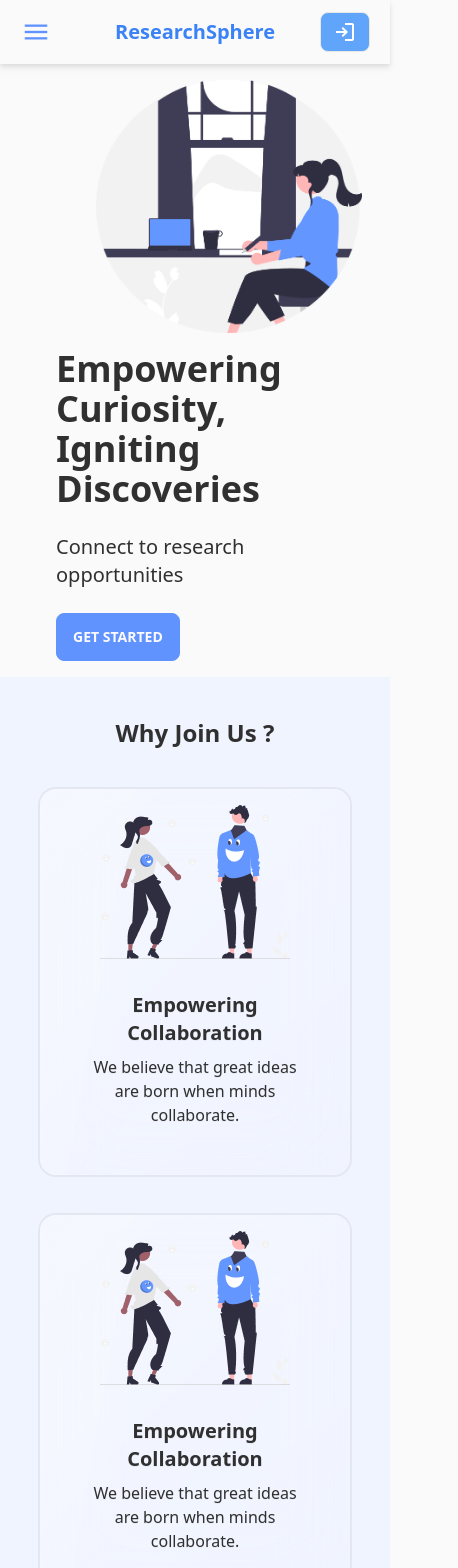
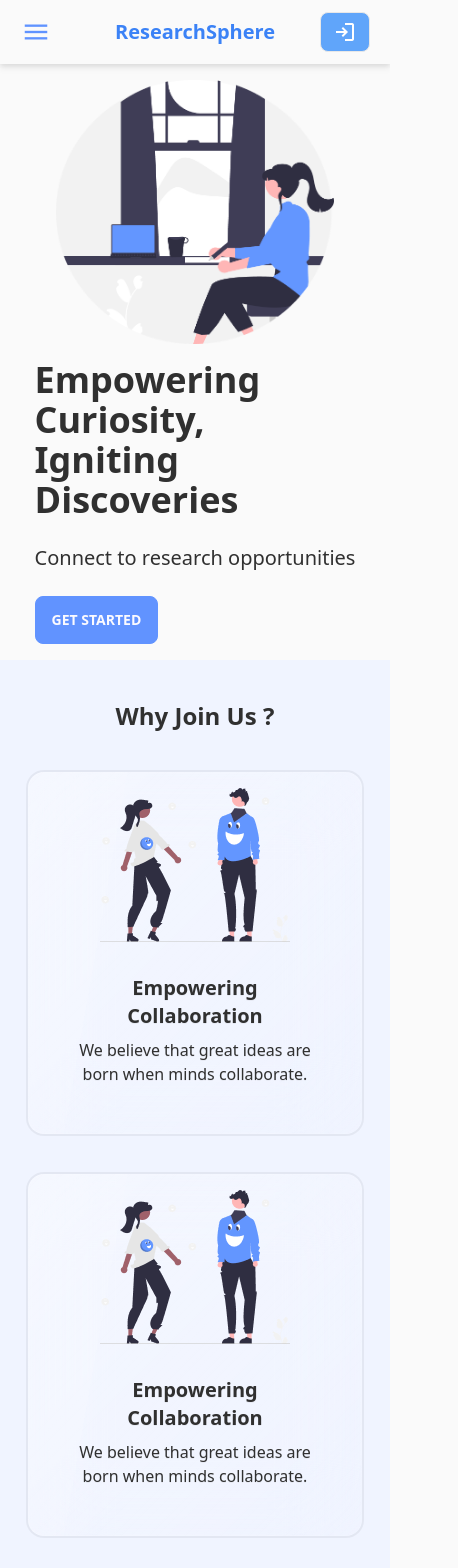
Before and after one commit to kishanlalchoudhary/ResearchSphere-Frontend, a React (Vite) app: page / in a window 390 px wide. Shown: the top 1568 px of the page, 458 px wide, since content can reach past the window. Built offline with nearby package versions, Linux system fonts and the light colour scheme; the HTML template or start-up script is replaced by a standard one.

Commit message:
fix: homepage responsive

```diff
--- a/src/components/footer/footer.jsx
+++ b/src/components/footer/footer.jsx
@@ -2,7 +2,7 @@ import Logo from "../../assets/logo.png";
 
 const Footer = () => {
   return (
-    <footer className="footer px-20 py-10 bg-base-200 text-base-content">
+    <footer className="footer lg:px-20 px-10 py-10 bg-base-200 text-base-content">
       <div>
         <img src={Logo} style={{ width: "50px" }}></img>
         <p>
--- a/src/pages/homepage/homePage.jsx
+++ b/src/pages/homepage/homePage.jsx
@@ -7,17 +7,17 @@ import st3 from "../../assets/HomePage/stepthree.png";
 const HomePage = () => {
   return (
     <>
-      {/* page here */}
+      {/* page her */}
       <div className="hero min-h-full bg-base-100 ">
         <div className="hero-content flex-col lg:flex-row-reverse">
           {/* hero image */}
-          <div className="lg:py-20 px-20">
+          <div className="lg:py-20 lg:px-20 px-10">
             <img src={HeroPic} className="lg:max-w-md min-w-xs rounded-lg" />
           </div>
 
           {/* company slogan */}
-          <div className="pr-40">
-            <h1 className="text-4xl lg:text-6xl font-bold text-left pl-10 lg:pl-0">
+          <div className="lg:pr-40">
+            <h1 className="text-4xl lg:text-6xl font-bold text-left">
               Empowering
               <br />
               Curiosity,
@@ -26,10 +26,10 @@ const HomePage = () => {
               <br />
               Discoveries
             </h1>
-            <p className="py-6 pl-10 text-xl lg:pl-0">
+            <p className="py-6 text-xl lg:pl-0">
               Connect to research opportunities{" "}
             </p>
-            <button className="btn btn-primary text-accent ml-10 lg:ml-0">
+            <button className="btn btn-primary text-accent lg:ml-0">
               Get Started
             </button>
           </div>
@@ -38,7 +38,7 @@ const HomePage = () => {
       {/* page hero ends here */}
 
       {/* why join us cards */}
-      <div className="bg-secondary lg:px-20 p-10">
+      <div className="bg-secondary lg:px-20 py-10 px-7">
         <h1 className="text-2xl text-center font-bold">Why Join Us ?</h1>
         <div className="flex flex-col lg:flex-row justify-around">
           {/* card 1 */}
@@ -96,7 +96,7 @@ const HomePage = () => {
 
       {/* why join us cards ends here */}
       {/* how to use cards */}
-      <div className="bg-accent lg:pl-20 pl-10 py-10">
+      <div className="bg-accent lg:pl-20 px-auto py-10">
         <h1 className="text-2xl lg:text-4xl text-center font-bold">
           How to use the Platform ?{" "}
         </h1>
@@ -106,11 +106,11 @@ const HomePage = () => {
       <div className="hero min-h-full bg-base-100 ">
         <div className="hero-content flex-col lg:flex-row-reverse ">
           {/* step one image */}
-          <div className="px-20 ">
+          <div className="lg:px-20 px-10">
             <img src={st1} className="lg:max-w-md min-w-xs rounded-lg" />
           </div>
 
-          <div className="lg:pr-40 px-10">
+          <div className="lg:pr-40 sm:px-10">
             <h1 className="text-2xl lg:text-4xl font-bold">
               Connect to platform and build your profile
             </h1>
@@ -128,11 +128,11 @@ const HomePage = () => {
       <div className="hero min-h-full bg-base-100 ">
         <div className="hero-content flex-col lg:flex-row ">
           {/* step two image */}
-          <div className="px-20">
+          <div className="lg:px-20 px-10">
             <img src={st2} className="lg:max-w-md min-w-xs rounded-lg" />
           </div>
 
-          <div className="lg:pr-40 px-10">
+          <div className="lg:pr-40 sm:px-10">
             <h1 className="text-2xl lg:text-4xl font-bold">
               Explore the various opportunities{" "}
             </h1>
@@ -150,11 +150,11 @@ const HomePage = () => {
       <div className="hero min-h-full bg-base-100 ">
         <div className="hero-content flex-col lg:flex-row-reverse ">
           {/* step three image */}
-          <div className="px-20">
+          <div className="lg:px-20 px-10">
             <img src={st3} className="lg:max-w-md min-w-xs rounded-lg" />
           </div>
 
-          <div className="lg:pr-40 px-10">
+          <div className="lg:pr-40 sm:px-10">
             <h1 className="text-2xl lg:text-4xl font-bold">
               Join the Research opportunity
             </h1>
```
